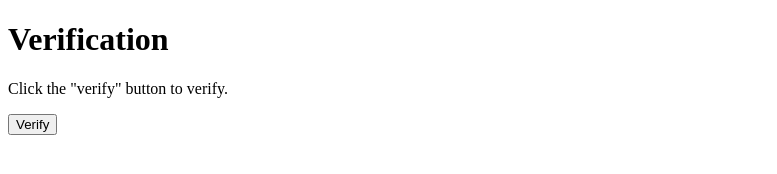
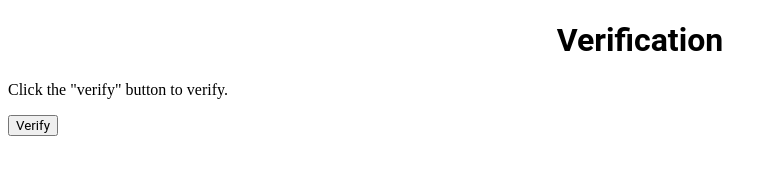
Before and after one commit to TristHub/verify, a plain HTML site: page index.html in a window 1280 px wide. Shown: the whole page, without its empty margins (0-777 px from the left). Drawn offline with Linux system fonts and the light colour scheme.

Commit message:
Update index.html

```diff
--- a/index.html
+++ b/index.html
@@ -1,7 +1,16 @@
 <!DOCTYPE html>
 <html>
 <body>
+<style>
+  h1 {
+text-align: center;
+font-family: "Roboto", "sans-serif";
+}
 
+button {
+font-family: "Roboto", "sans-serif";
+}
+  </style>
 <h1>Verification</h1>
 
 <p>Click the "verify" button to verify.</p>
```
